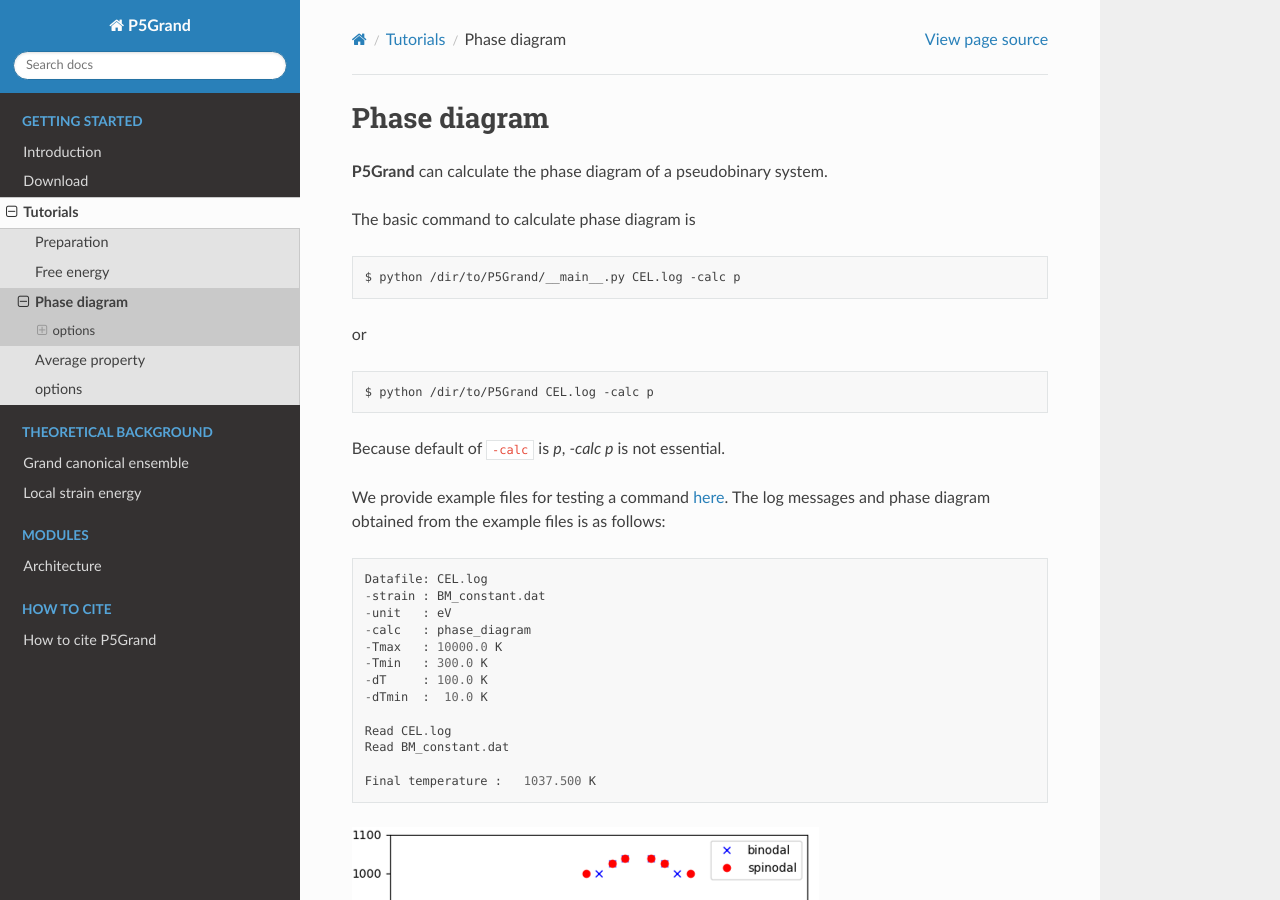
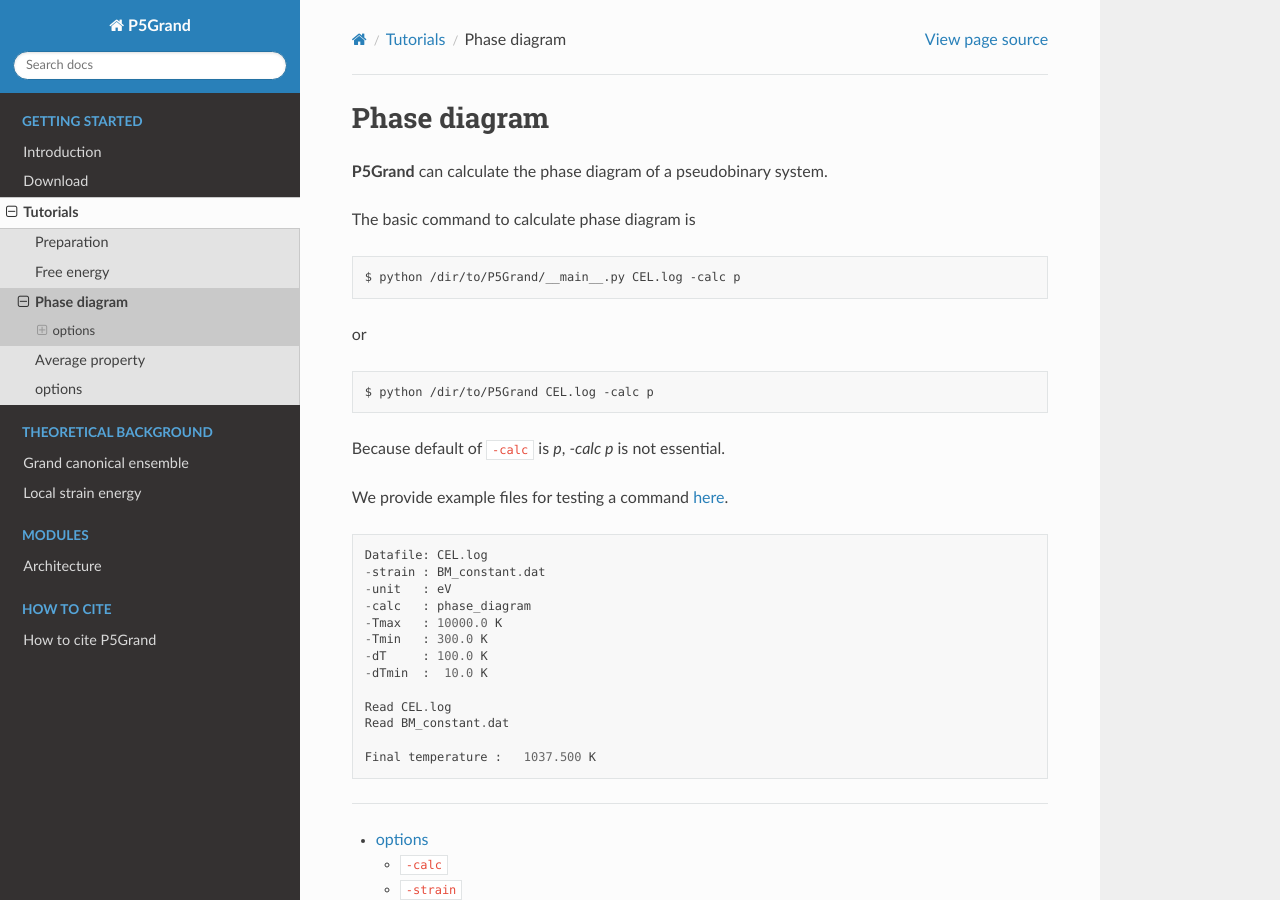
Before and after one commit to Han-Gyuseung/5PG, a Sphinx documentation site: the page built from docs/source/start/tutorial/phase_diagram.rst, in a window 1280 px wide and 900 px high. Built offline with Sphinx 7.4.7 and the Read the Docs theme 2.0.0, drawn with Linux system fonts in a browser that asks for light colours.

Commit message:
Update phase_diagram.rst

```diff
--- a/docs/source/start/tutorial/phase_diagram.rst
+++ b/docs/source/start/tutorial/phase_diagram.rst
@@ -15,7 +15,8 @@ or ::
 Because default of ``-calc`` is `p`, `-calc p` is not essential.
 
 We provide example files for testing a command `here <https://github.com/Han-Gyuseung/P5Grand/tree/main/example/thermodynamic>`_.
-The log messages and phase diagram obtained from the example files is as follows:
+
+.. The log messages and phase diagram obtained from the example files is as follows:
 
 ::
 
@@ -34,7 +35,7 @@ The log messages and phase diagram obtained from the example files is as follows
  Final temperature :   1037.500 K
 
 
-.. image:: ../../_static/phase_diagram.png
+.. .. image:: ../../_static/phase_diagram.png
 
 
 -------------------
```
